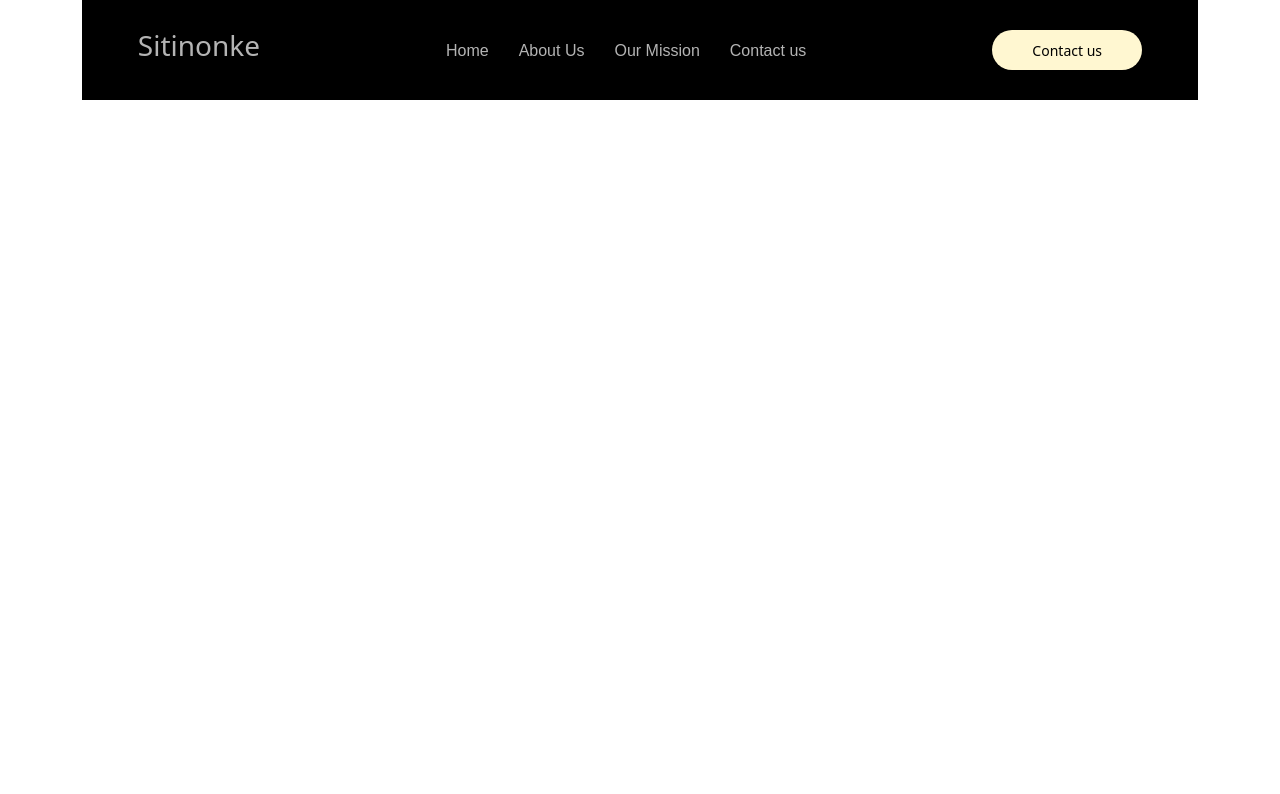
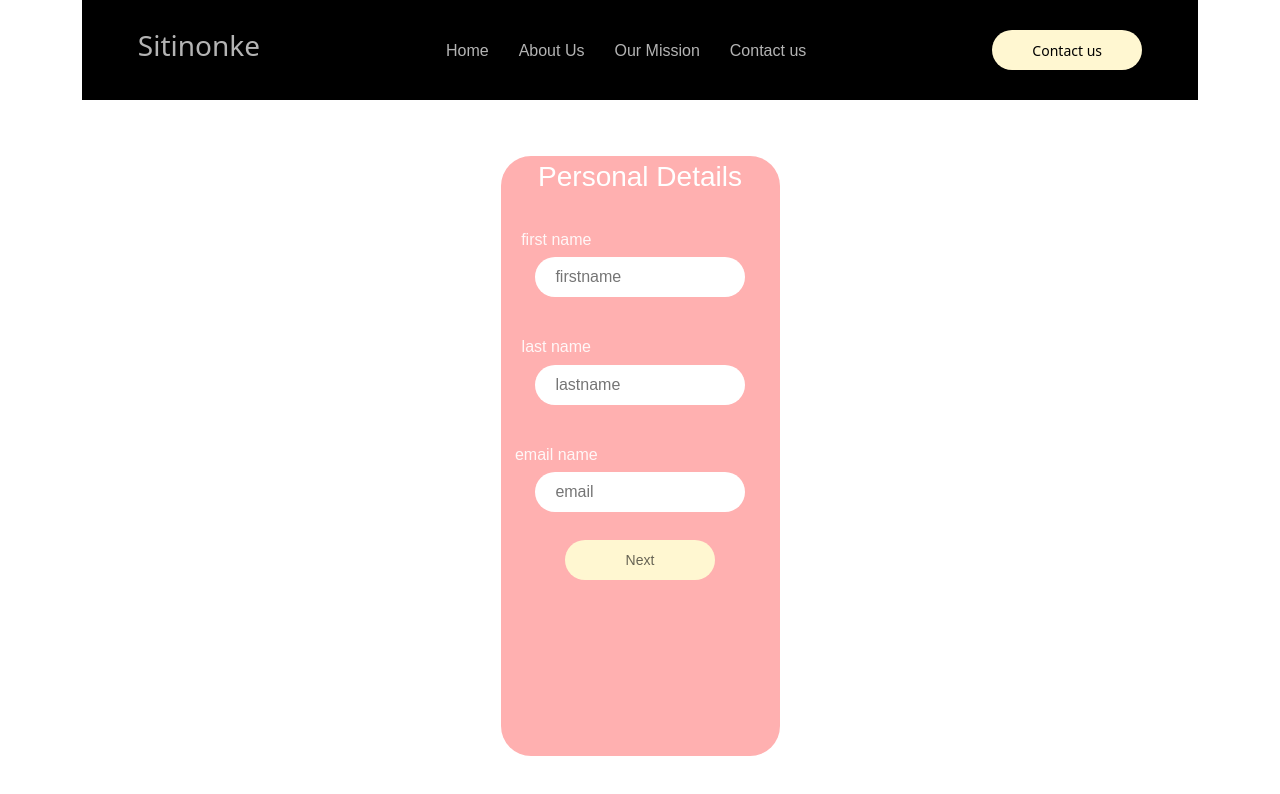
Before and after one commit to siyabongasamkelo/npo, a React (Create React App) app in the folder client/organization/: page /donate in a window 1280 px wide. Shown: the top 794 px of the page. Built offline with nearby package versions, Linux system fonts and the light colour scheme; a web font is replaced by a local one.

Commit message:
donations page and it styles

```diff
--- a/client/organization/src/components/Donations.js
+++ b/client/organization/src/components/Donations.js
@@ -1,6 +1,7 @@
 import React from "react";
-import { DonationsWrapper } from "./Donations.styled";
+import { DonationsCover, DonationsWrapper } from "./Donations.styled";
 import Header from "./Header";
+import DonationForm from "./DonationForm";
 
 const Donations = () => {
   return (
@@ -8,6 +9,9 @@ const Donations = () => {
       <div style={{ backgroundColor: "black" }}>
         <Header />
       </div>
+      <DonationsCover>
+        <DonationForm></DonationForm>
+      </DonationsCover>
     </DonationsWrapper>
   );
 };
--- a/client/organization/src/components/Donations.styled.js
+++ b/client/organization/src/components/Donations.styled.js
@@ -1,7 +1,12 @@
 import styled from "styled-components";
 
 export const DonationsWrapper = styled.section`
-  /* background-color: rgba(0, 0, 0, 0.9); */
   height: 100vh;
   width: 100%;
 `;
+
+export const DonationsCover = styled.div`
+  display: flex;
+  justify-content: center;
+  align-items: center;
+`;
```
